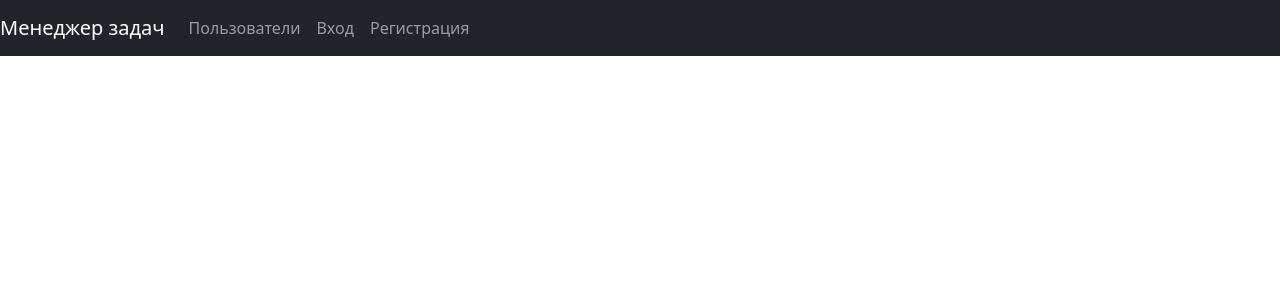
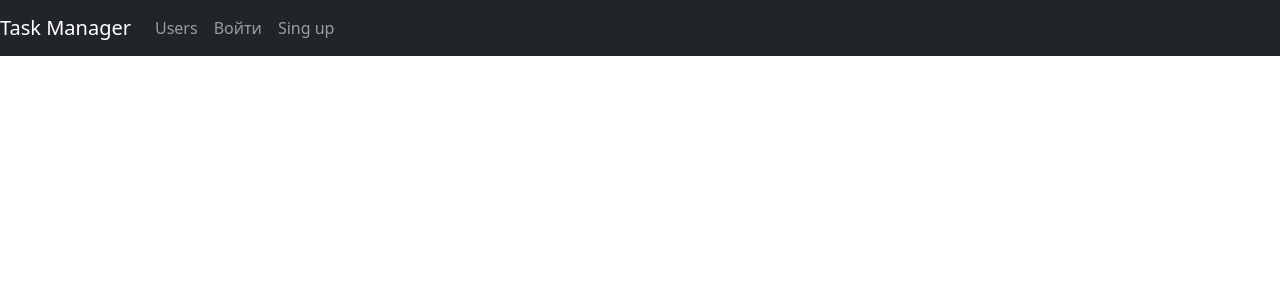
Before and after one commit to Dzigr/Task-manager, a Django app: page / in a window 1280 px wide. Shown: the top 300 px of the page. Run offline with Django 4.2, Linux system fonts and the light colour scheme; some libraries are stand-ins or nearby versions.

Commit message:
Update base template

```diff
--- a/task_manager/templates/base.html
+++ b/task_manager/templates/base.html
@@ -1,18 +1,22 @@
 <!DOCTYPE html>
 {% load i18n %}
+{% get_current_language as LANGUAGE_CODE %}
+
+<html lang="{{ LANGUAGE_CODE }}">
+
 {% load django_bootstrap5 %}
 {% bootstrap_css %}
 {% bootstrap_javascript %}
 
 <head>
         <meta charset="UTF-8">
-        <title>Главная страница</title>
+        <title>{% trans 'Home page' %}</title>
 </head>
 
 <body>
     <header>
   <nav class="navbar navbar-expand-lg navbar-dark bg-dark">
-    <a class="navbar-brand" href="#">Менеджер задач</a>
+    <a class="navbar-brand" href="#">{% trans 'Task Manager' %}</a>
     <button class="navbar-toggler" type="button" data-toggle="collapse" data-target="#navbarCollapse"
             aria-controls="navbarCollapse" aria-expanded="false" aria-label="Toggle navigation">
       <span class="navbar-toggler-icon"></span>
@@ -21,15 +25,15 @@
       <ul class="navbar-nav mr-auto">
 
         <li class="nav-item active">
-          <a class="nav-link" href="#">Пользователи</a>
+          <a class="nav-link" href="#">{% trans 'Users' %}</a>
         </li>
 
         <li class="nav-item">
-          <a class="nav-link" href="#">Вход</a>
+          <a class="nav-link" href="#">{% trans 'Log in' %}</a>
         </li>
 
         <li class="nav-item">
-          <a class="nav-link" href="#">Регистрация</a>
+          <a class="nav-link" href="#">{% trans 'Sing up' %}</a>
         </li>
 
       </ul>
```
